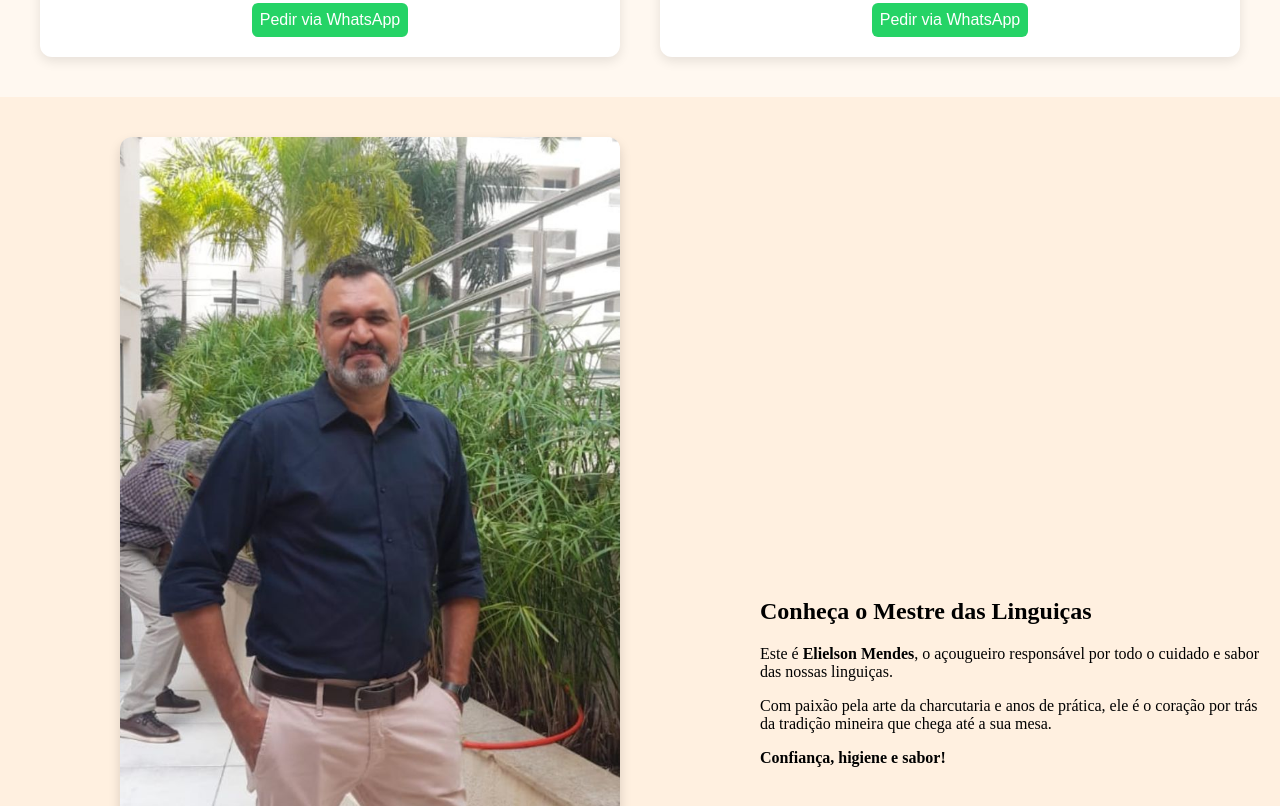
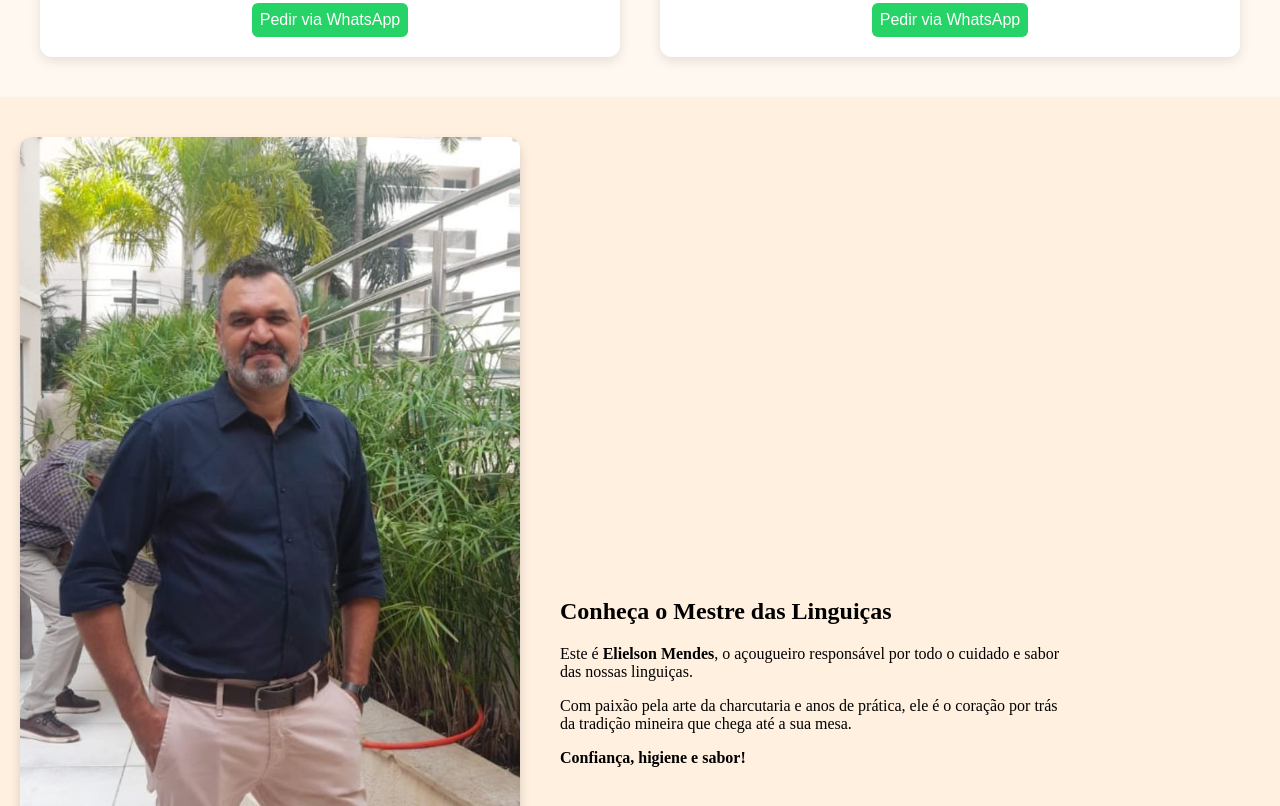
Before and after one commit to ClovisJunioG/Lingui-a-Mineira, a plain HTML site: page index.html in a window 1280 px wide. Shown: the part 774-1580 px from the top of the page. Drawn offline with Linux system fonts and the light colour scheme.

Commit message:
Update index.html

```diff
--- a/index.html
+++ b/index.html
@@ -176,19 +176,20 @@
     .sobre {
       display: flex;
       align-items: center;
-      justify-content: center;
+      justify-content: flex-start;
       gap: 40px;
       background-color: #fff0e0;
-      padding: 40px 20px;
+      padding: 40px 0 40px 0;
       flex-wrap: wrap;
     }
 
-    /* Foto maior e interativa */
     .sobre .img-container {
+      max-width: 500px;
       width: 100%;
-      max-width: 500px;
-      position: relative;
-      cursor: pointer;
+      margin-left: 0;
+      margin-right: 0;
+      margin-left: 0;
+      padding-left: 20px;
       opacity: 0;
       transform: translateY(30px);
       animation: fadeInUp 1s ease forwards;
@@ -231,6 +232,8 @@
     .sobre-texto {
       flex: 1 1 300px;
       max-width: 500px;
+      padding-left: 0;
+      padding-right: 20px;
     }
   </style>
 </head>
@@ -307,7 +310,7 @@
   </div>
 </div>
 
-<!-- Seção Elielson com foto maior e nome interativo -->
+<!-- Seção Elielson lateral esquerda -->
 <section class="sobre">
   <div class="img-container">
     <img src="elielson.jpg" alt="Elielson Mendes">
@@ -321,7 +324,7 @@
   </div>
 </section>
 
-<!-- Cabeçalho repetido como rodapé -->
+<!-- Rodapé -->
 <header>
   <div class="fire-container">
     <div class="flame"></div><div class="flame"></div><div class="flame"></div>
```
